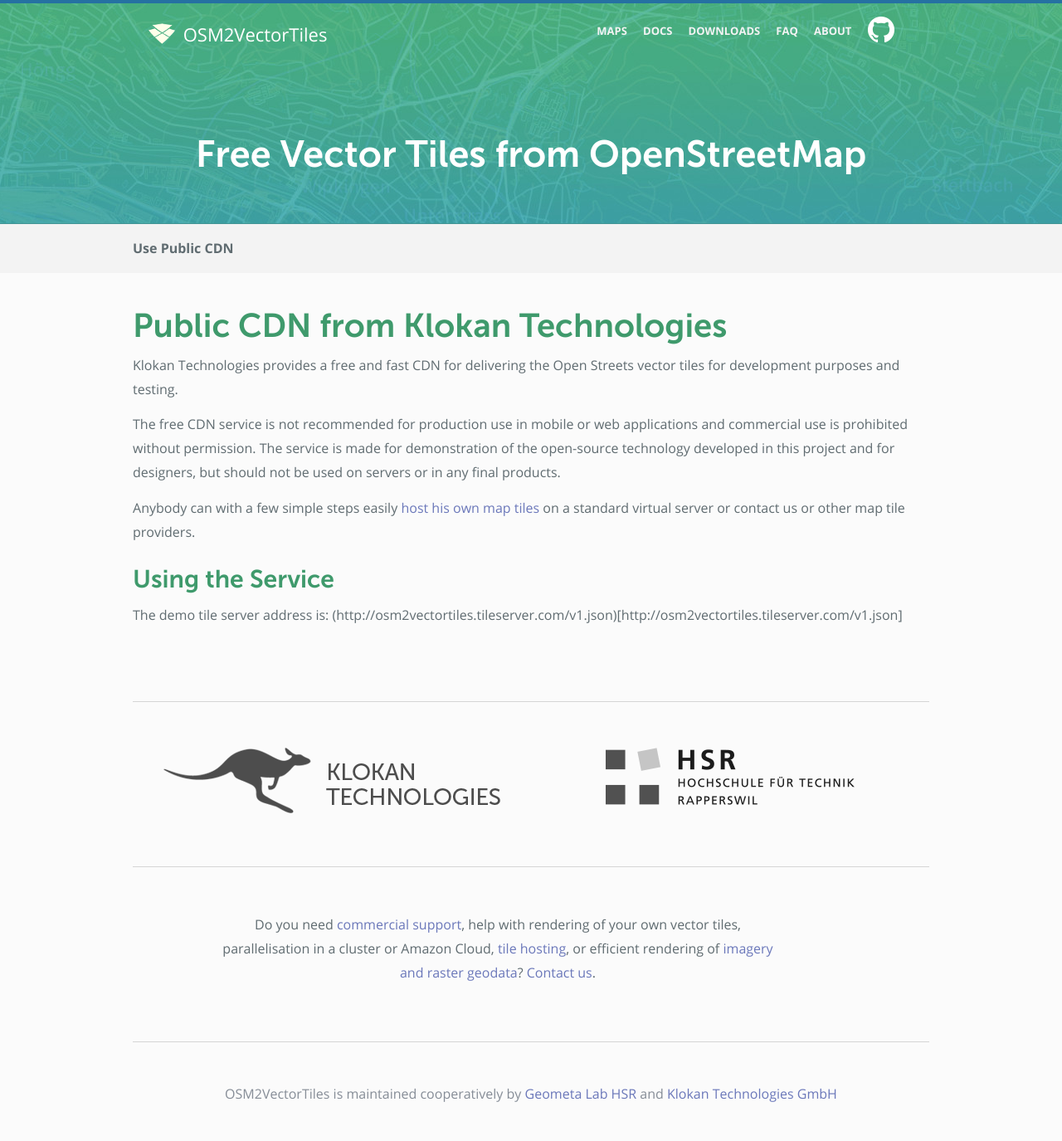
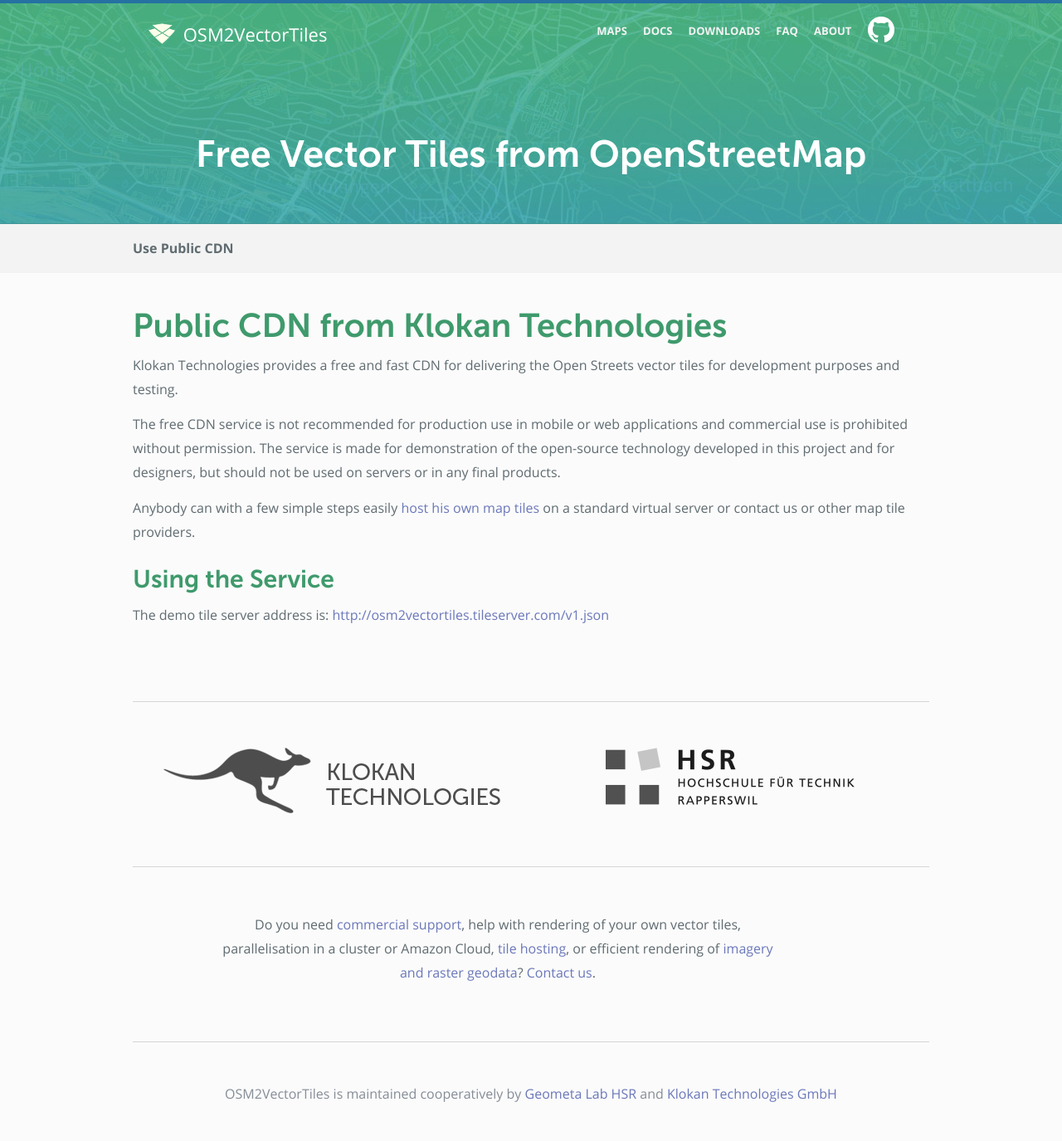
Before and after one commit to osm2vectortiles/osm2vectortiles, a Jekyll site: the page built from docs/use-public-cdn.md, in a window 1280 px wide. Shown: the whole page at 83% size. Built offline with Jekyll 4.4.1, drawn with Linux system fonts in a browser that asks for light colours; Markdown is read by kramdown in place of the engine named in the settings.

Commit message:
Update use-public-cdn.md

```diff
--- a/docs/use-public-cdn.md
+++ b/docs/use-public-cdn.md
@@ -14,4 +14,4 @@
 
 ## Using the Service
 
-The demo tile server address is: (http://osm2vectortiles.tileserver.com/v1.json)[http://osm2vectortiles.tileserver.com/v1.json]
+The demo tile server address is: [http://osm2vectortiles.tileserver.com/v1.json](http://osm2vectortiles.tileserver.com/v1.json)
```
